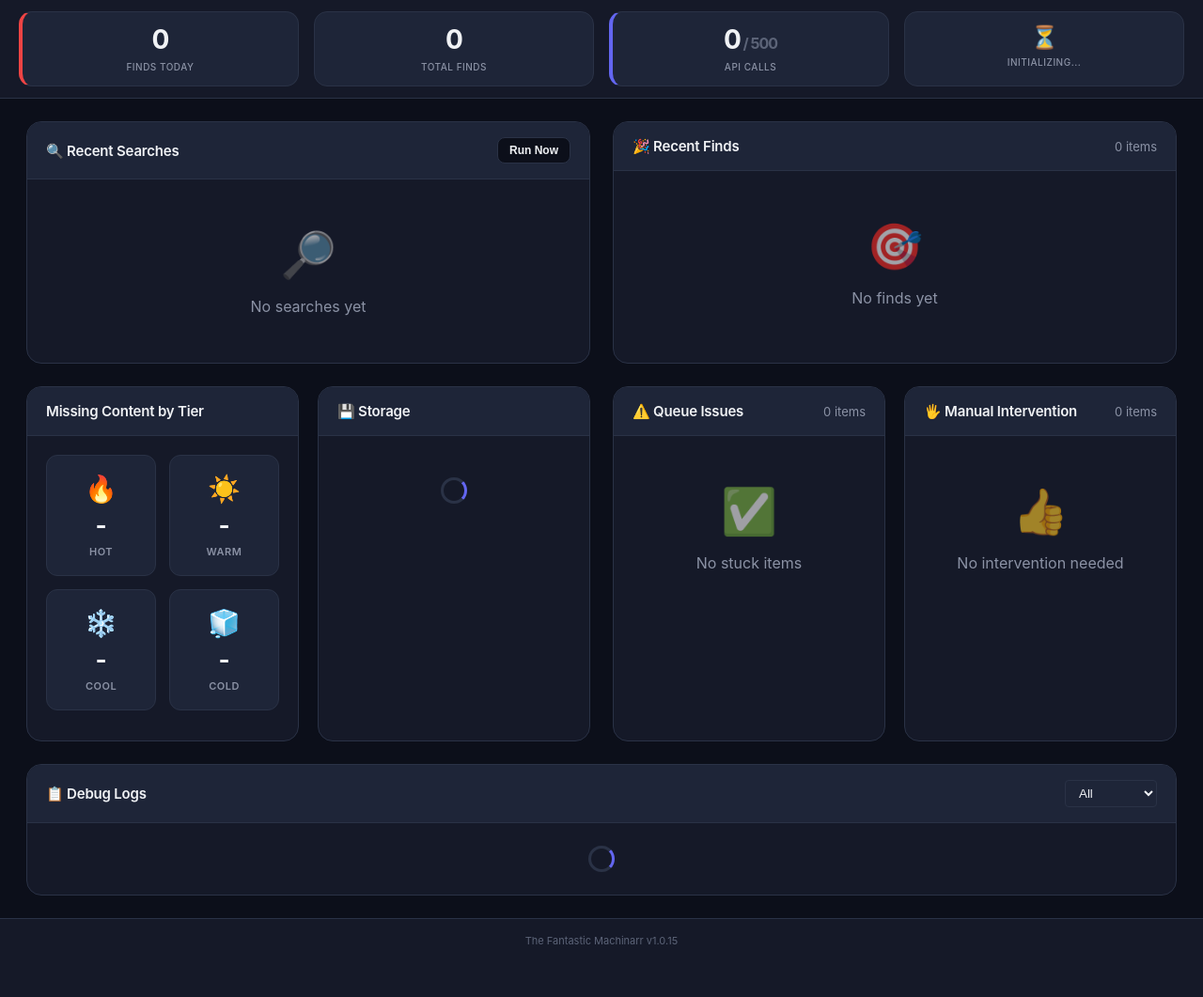
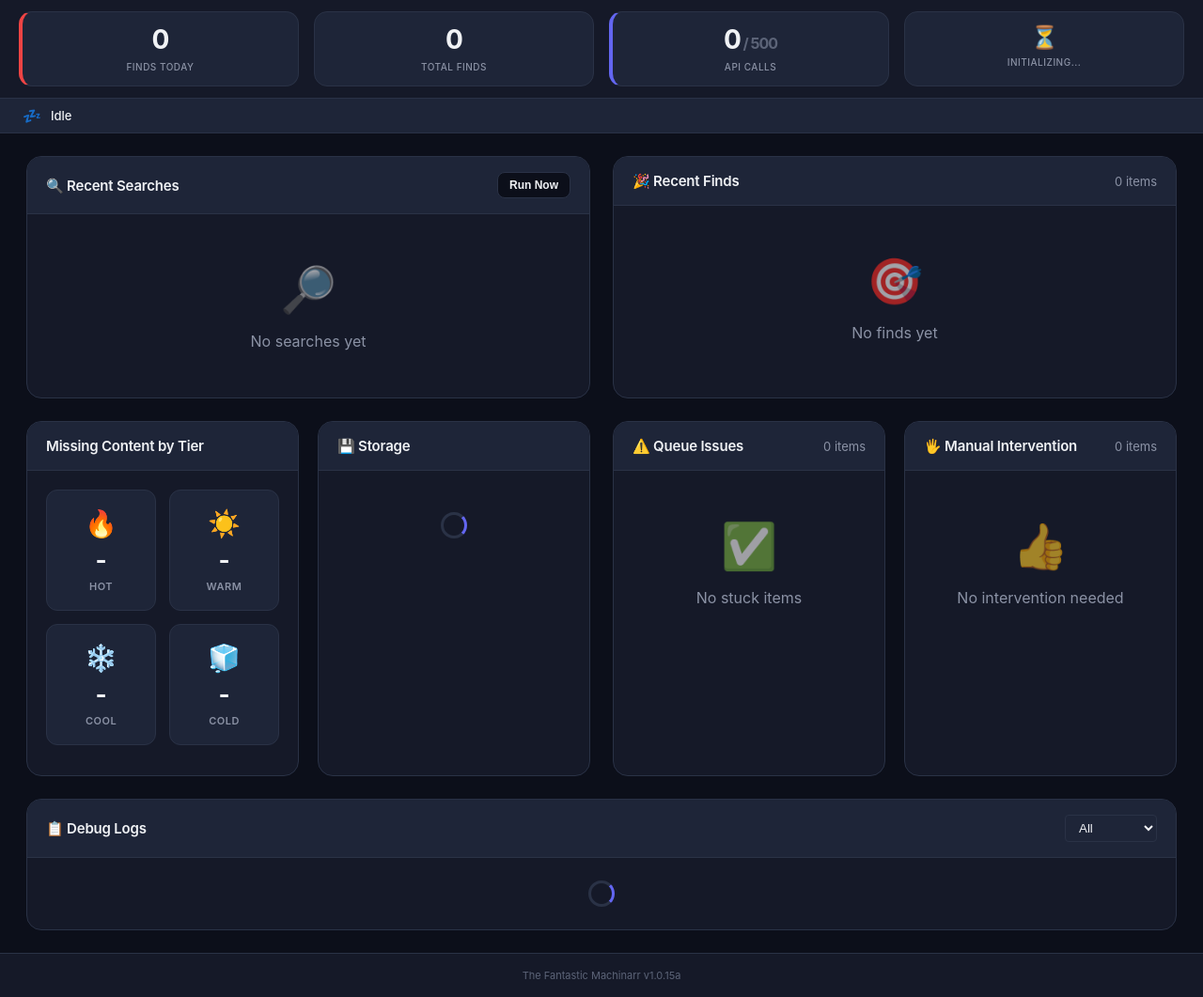
Before and after one commit to egadgetboy/thefantasticmachinarr, a Python web app: template templates/index.html in a window 1280 px wide. Shown: the part 74-1135 px from the top of the page at 94% size. Before the commit the page ends 1079 px from the top, so only its background shows below. Run offline with Jinja, Linux system fonts and the light colour scheme; the template is opened without the code that fills it, so the values that code supplies are empty.

Commit message:
v1.0.15a - Add real-time activity status bar under scoreboard

```diff
--- a/templates/index.html
+++ b/templates/index.html
@@ -652,6 +652,47 @@
             border-top: 1px solid var(--border);
             background: var(--bg2);
         }
+
+        /* Activity Status Bar */
+        .activity-bar {
+            background: var(--bg3);
+            border-bottom: 1px solid var(--border);
+            padding: 8px 24px;
+            display: flex;
+            align-items: center;
+            gap: 10px;
+            font-size: 13px;
+            color: var(--text2);
+        }
+
+        .activity-icon {
+            font-size: 16px;
+        }
+
+        .activity-text {
+            font-weight: 500;
+            color: var(--text);
+        }
+
+        .activity-detail {
+            color: var(--text3);
+            font-size: 12px;
+        }
+
+        .activity-bar.searching {
+            background: linear-gradient(90deg, var(--bg3), rgba(99, 102, 241, 0.1), var(--bg3));
+            background-size: 200% 100%;
+            animation: searching-pulse 2s ease-in-out infinite;
+        }
+
+        .activity-bar.finding {
+            background: rgba(34, 197, 94, 0.1);
+        }
+
+        @keyframes searching-pulse {
+            0%, 100% { background-position: 0% 50%; }
+            50% { background-position: 100% 50%; }
+        }
     </style>
 </head>
 <body>
@@ -685,6 +726,13 @@
         </div>
     </div>
 
+    <!-- Real-time Activity Status Bar -->
+    <div class="activity-bar" id="activity-bar">
+        <span class="activity-icon" id="activity-icon">💤</span>
+        <span class="activity-text" id="activity-text">Idle</span>
+        <span class="activity-detail" id="activity-detail"></span>
+    </div>
+
     <main>
         <!-- Recent Searches - Full Width -->
         <div class="panel">
@@ -1023,6 +1071,7 @@
                 midnight.setHours(24, 0, 0, 0);
                 const hoursUntilReset = Math.ceil((midnight - now) / (1000 * 60 * 60));
                 text.textContent = `Resets in ${hoursUntilReset}h`;
+                updateActivityBar('sleeping', 'API limit reached', `Resets at midnight (${hoursUntilReset}h)`);
                 return;
             }
 
@@ -1043,10 +1092,12 @@
                         card.className = 'score-card status active';
                         indicator.textContent = '🔍';
                         text.textContent = 'Searching...';
+                        updateActivityBar('searching', 'Running search cycle', 'Checking for missing content and upgrades...');
                     } else {
                         card.className = 'score-card status';
                         indicator.textContent = '⏱️';
                         text.textContent = `Next: ${minsUntil}m`;
+                        updateActivityBar('idle', 'Waiting for next cycle', `Next search in ${minsUntil} minutes`);
                     }
                     return;
                 }
@@ -1056,6 +1107,40 @@
             card.className = 'score-card status active';
             indicator.textContent = '✅';
             text.textContent = 'Active';
+            updateActivityBar('idle', 'Ready', 'Scheduler active');
+        }
+
+        function updateActivityBar(state, mainText, detail) {
+            const bar = document.getElementById('activity-bar');
+            const icon = document.getElementById('activity-icon');
+            const text = document.getElementById('activity-text');
+            const detailEl = document.getElementById('activity-detail');
+
+            bar.className = 'activity-bar';
+
+            switch(state) {
+                case 'searching':
+                    bar.classList.add('searching');
+                    icon.textContent = '🔍';
+                    break;
+                case 'finding':
+                    bar.classList.add('finding');
+                    icon.textContent = '🎉';
+                    break;
+                case 'sleeping':
+                    icon.textContent = '💤';
+                    break;
+                case 'checking':
+                    icon.textContent = '📡';
+                    break;
+                case 'idle':
+                default:
+                    icon.textContent = '⏳';
+                    break;
+            }
+
+            text.textContent = mainText || 'Idle';
+            detailEl.textContent = detail || '';
         }
 
         async function loadQueue() {
@@ -1256,10 +1341,18 @@
             btn.disabled = true;
             btn.textContent = 'Searching...';
 
+            updateActivityBar('searching', 'Manual search triggered', 'Searching for missing content and upgrades...');
+
             const data = await api('search', 'POST', {type: 'cycle'});
 
             btn.disabled = false;
             btn.textContent = '🔍 Run Search';
+
+            if (data.searched > 0) {
+                updateActivityBar('finding', `Searched ${data.searched} items`, `${data.successful || 0} searches triggered successfully`);
+            } else {
+                updateActivityBar('idle', 'Search complete', 'No items needed searching');
+            }
 
             alert(`Searched ${data.searched || 0} items`);
             loadDashboard();
@@ -1450,6 +1543,6 @@
         setInterval(loadFinds, 60000);
         setInterval(loadLogs, 30000);
     </script>
-    <div class="version-footer">The Fantastic Machinarr v1.0.15</div>
+    <div class="version-footer">The Fantastic Machinarr v1.0.15a</div>
 </body>
 </html>
```
